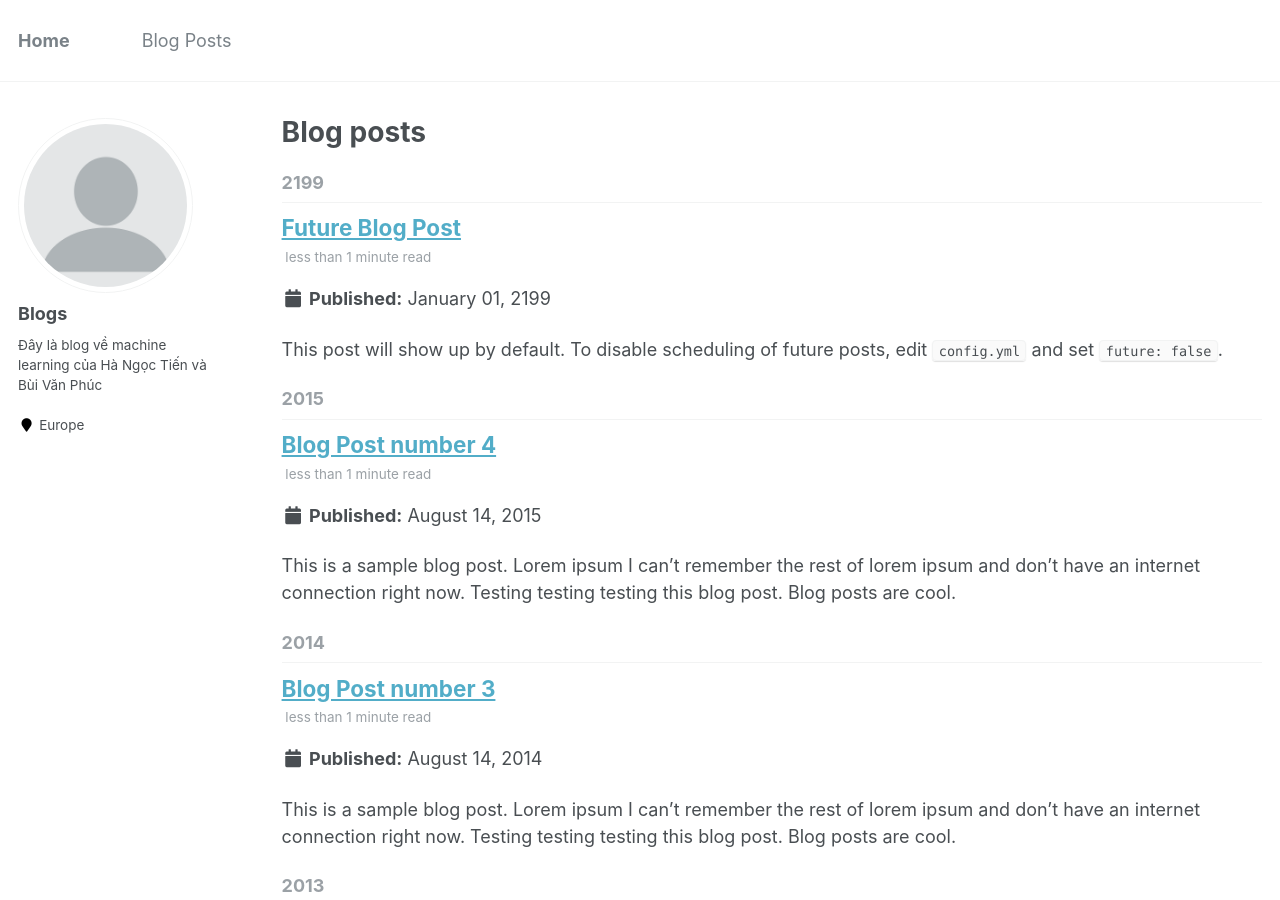
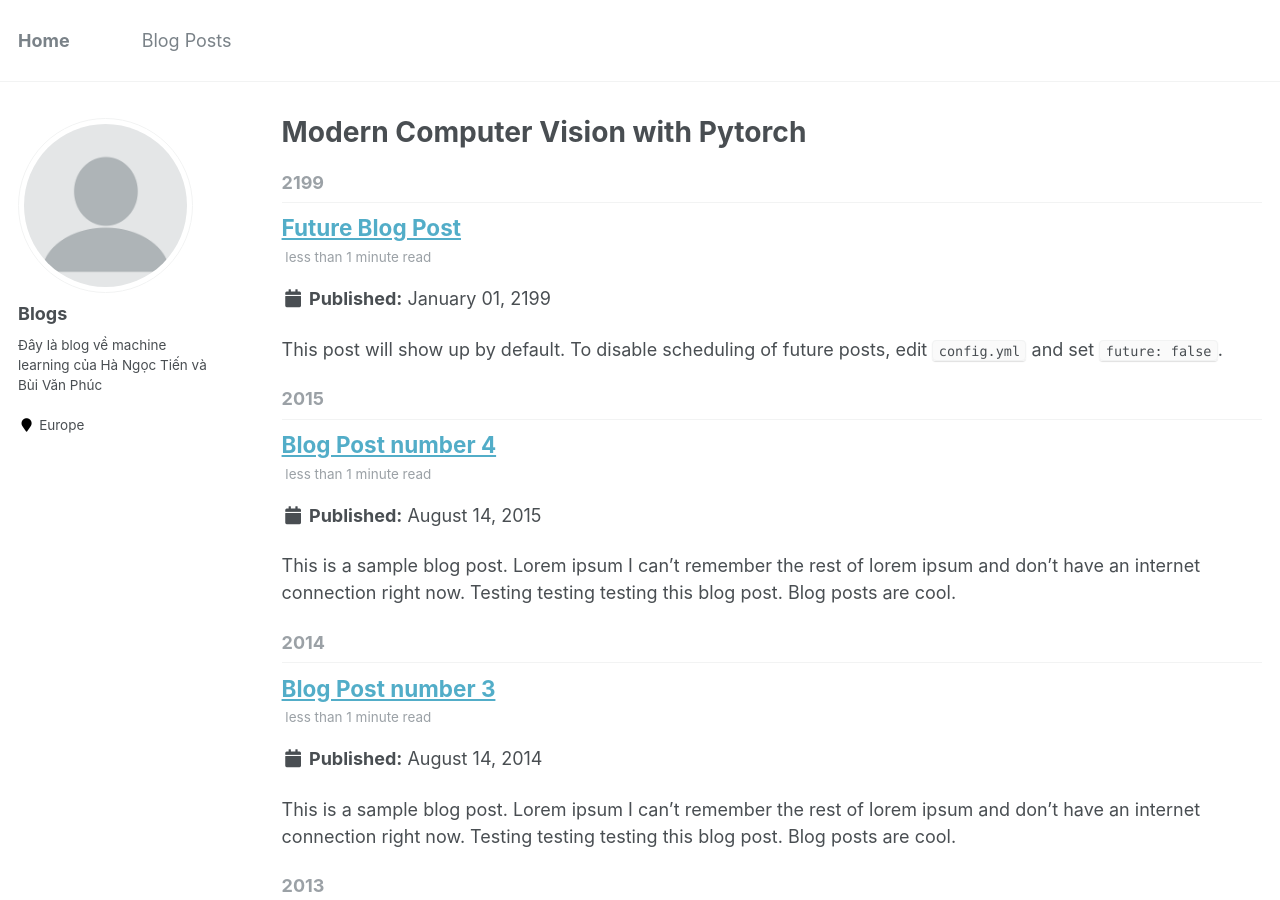
Before and after one commit to vanphuc-bui/MordenComputervision, a Jekyll site: the page built from _pages/year-archive.html, in a window 1280 px wide and 900 px high. Built offline with Jekyll 4.4.1, drawn with Linux system fonts in a browser that asks for light colours.

Commit message:
Phuc add

```diff
--- a/_config.yml
+++ b/_config.yml
@@ -17,7 +17,7 @@ repository               : #"academicpages/academicpages.github.io"
 teaser                   :  # filename of teaser fallback teaser image placed in /images/, .e.g. "500x300.png"
 breadcrumbs              : false # true, false (default)
 words_per_minute         : 160
-future                   : true
+future                   : false
 read_more                : "disabled" # if enabled, adds "Read more" links to excerpts
 talkmap_link             : false #change to true to add link to talkmap on talks page
 comments:
--- a/_pages/year-archive.html
+++ b/_pages/year-archive.html
@@ -1,7 +1,7 @@
 ---
 layout: archive
 permalink: /year-archive/
-title: "Blog posts"
+title: "Modern Computer Vision with Pytorch"
 author_profile: true
 redirect_from:
 - /wordpress/blog-posts/
```
Lines whose indentation alone changed are shown as unchanged.
